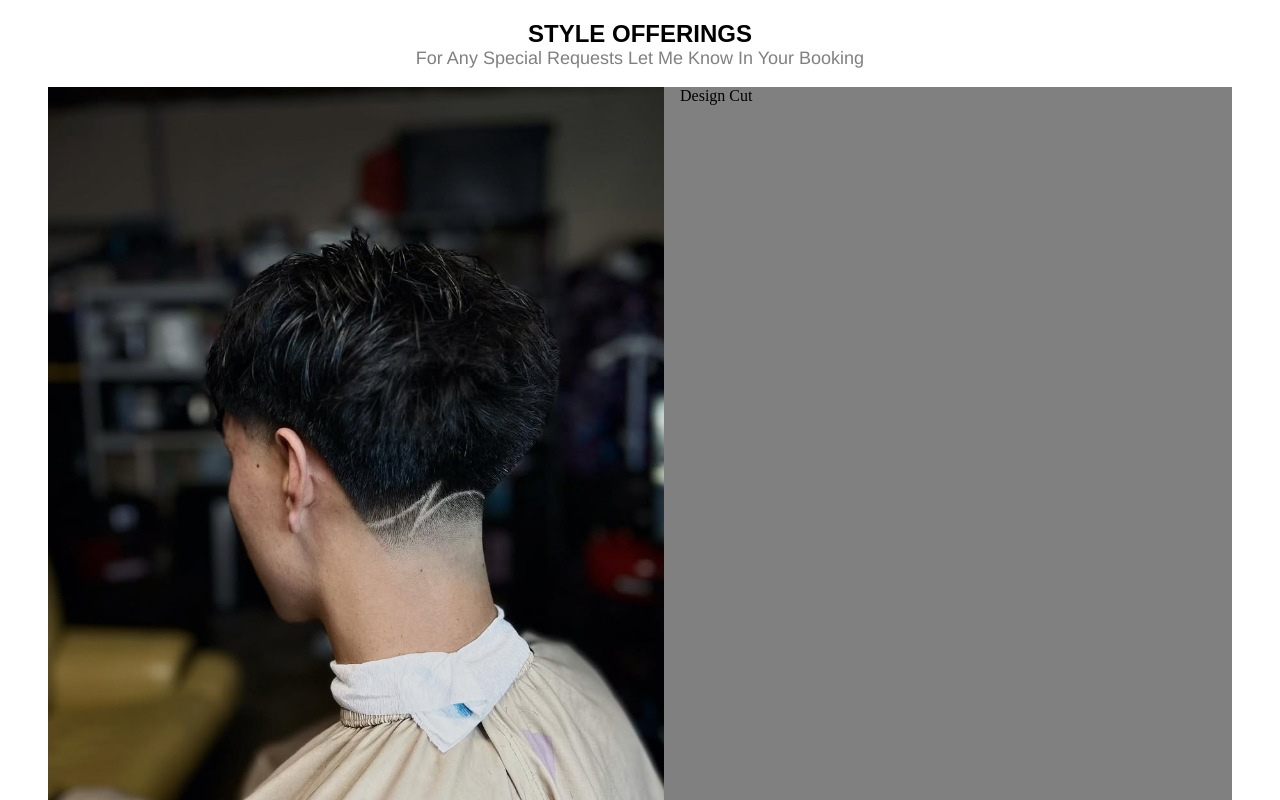
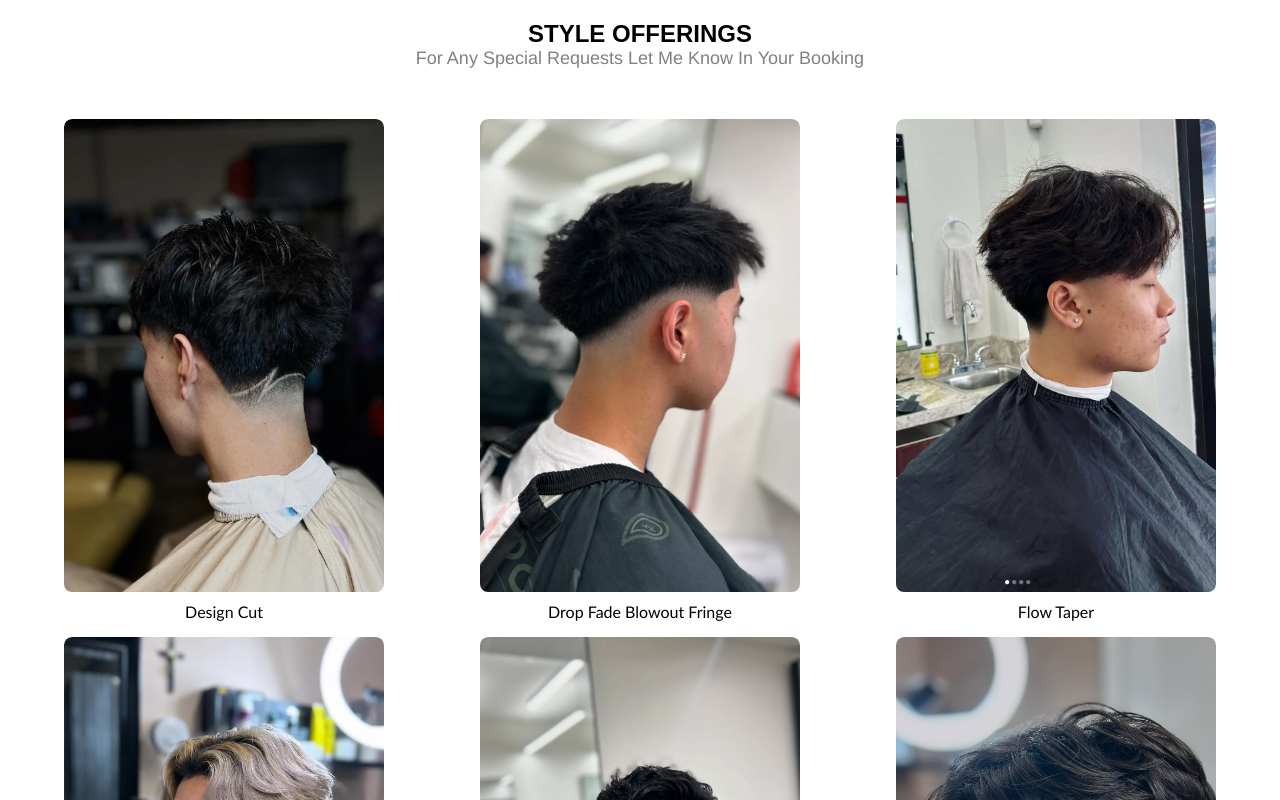
Before and after one commit to jhong02/VisionFades, a React (Create React App) app: page / in a window 1280 px wide. Shown: the top 800 px of the page. Built offline with nearby package versions, Linux system fonts and the light colour scheme.

Commit message:
got the css to be a 2x3 grid pattern and adjust sizing to look nice and font style as well

```diff
--- a/src/components/PortfolioCard.js
+++ b/src/components/PortfolioCard.js
@@ -2,7 +2,7 @@ function PortfolioCard({src, label}){
     return(
         <figure className = "portfolio-card">
             <img src = {src} alt = {label}/> {/*displays hair cut image*/}
-            <figcaption>{label}</figcaption> {/*style of the haircut*/}
+            <figcaption className="label-caption">{label}</figcaption> {/*style of the haircut*/}
         </figure>
     )
 }
--- a/src/pages/Portfolio.js
+++ b/src/pages/Portfolio.js
@@ -6,7 +6,6 @@ import flowTaper    from "../images/flow-taper.png";
 import layeredMid   from "../images/layered-middle-part.png";
 import mulletImg    from "../images/mullet.png";
 import texturedPerm from "../images/textured-perm-quarter-part.png";
-import unknown1     from "../images/unknown-cut1.png";
 
 function Portfolio(){
     const cutStyle = [
@@ -16,7 +15,6 @@ function Portfolio(){
         { src: layeredMid,   label: "Layered Middle Part" },
         { src: mulletImg,    label: "Mullet" },
         { src: texturedPerm, label: "Textured Perm Quarter Part" },
-        { src: unknown1,     label: "Unknown Cut 1" },
 ];
     return(
         <section className = "portfolio">
--- a/src/styles/Portfolio.css
+++ b/src/styles/Portfolio.css
@@ -15,9 +15,35 @@
 }
 
 .portfolio-card{
-    background-color: grey;
+    position: relative;
+  border-radius: 8px;
+  overflow: hidden;
+  transition: transform 0.2s;
+  height: 100%;
+  display: flex;
+  flex-direction: column;
+}
+
+.portfolio-grid{
     display: grid;
-    grid-template-columns: repeat(3, 1fr);
-    grid-template-rows: repeat(2, auto);
-    gap: 16px;
+  grid-template-columns: repeat(3, minmax(300px, 1fr));
+  grid-auto-rows: auto;
+  gap: 1rem;
+  padding: 1rem;
+  width: 100%;
+  box-sizing: border-box;
 }
+
+.portfolio-card img {
+  width: 100%;
+  height: 100%;
+  object-fit: cover;          /* scales and crops to fill without distortion */
+  object-position: center;    /* crop around the center of the image */
+  border-radius: 8px;
+}
+
+.label-caption{
+    font-family: 'Trebuchet MS';
+    text-align: center;
+    padding-top: 10px;
+}
```
